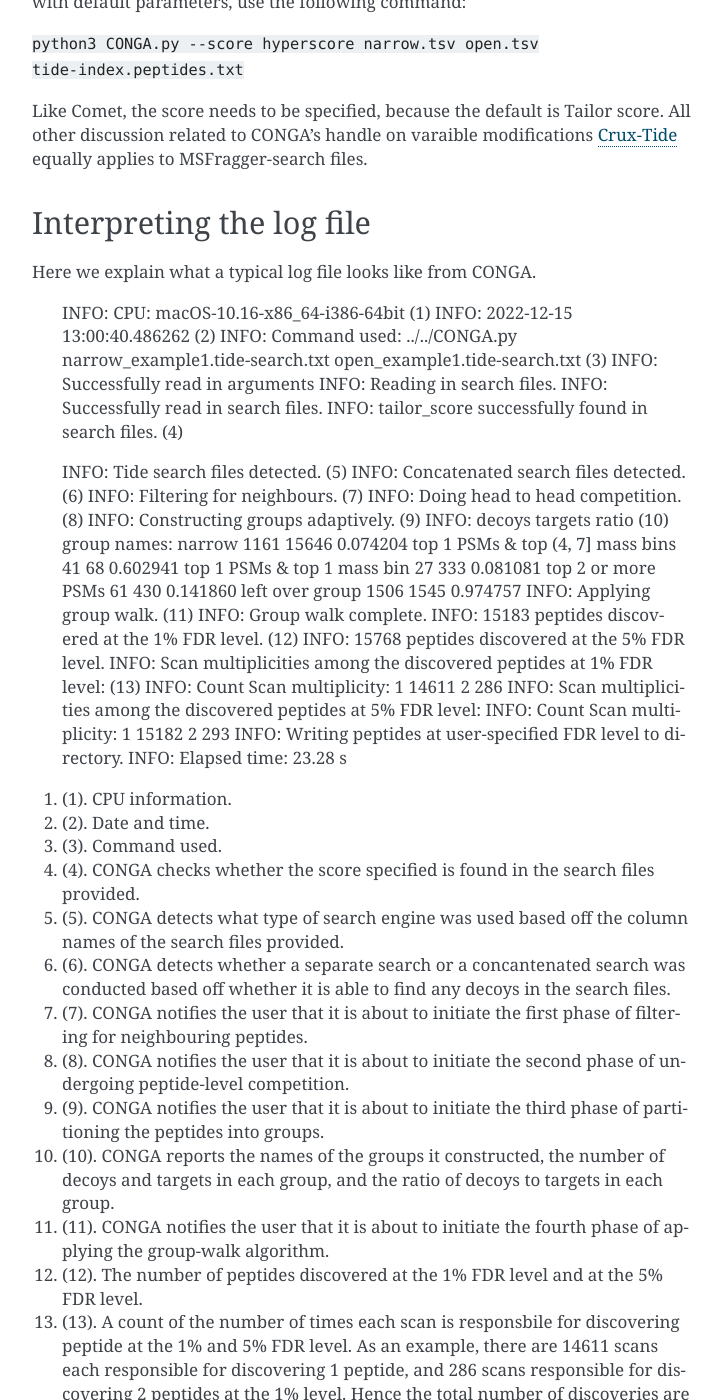
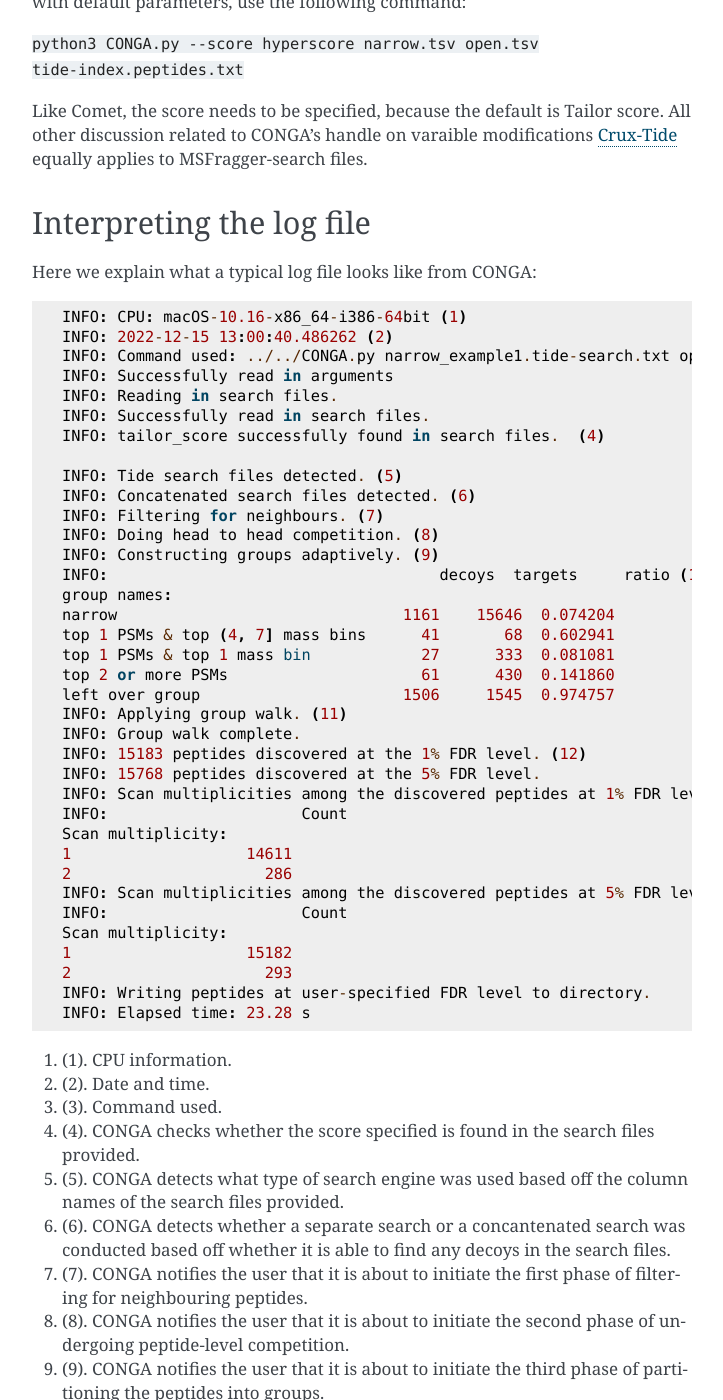
Before and after one commit to freejstone/CONGA, a Sphinx documentation site: the page built from docs/pages/tutorial_example.rst, in a window 1280 px wide and 1400 px high, scrolled down 2598 px. Shown: the whole window, without its empty margins (388-1111 px from the left). Built offline with Sphinx 7.4.7, drawn with Linux system fonts in a browser that asks for light colours.

Commit message:
Minor fix to rst syntax

```diff
--- a/docs/pages/tutorial_example.rst
+++ b/docs/pages/tutorial_example.rst
@@ -88,7 +88,7 @@
 Interpreting the log file
 =========================
 
-Here we explain what a typical log file looks like from CONGA.
+Here we explain what a typical log file looks like from CONGA::
 
   INFO: CPU: macOS-10.16-x86_64-i386-64bit (1)
   INFO: 2022-12-15 13:00:40.486262 (2)
```
